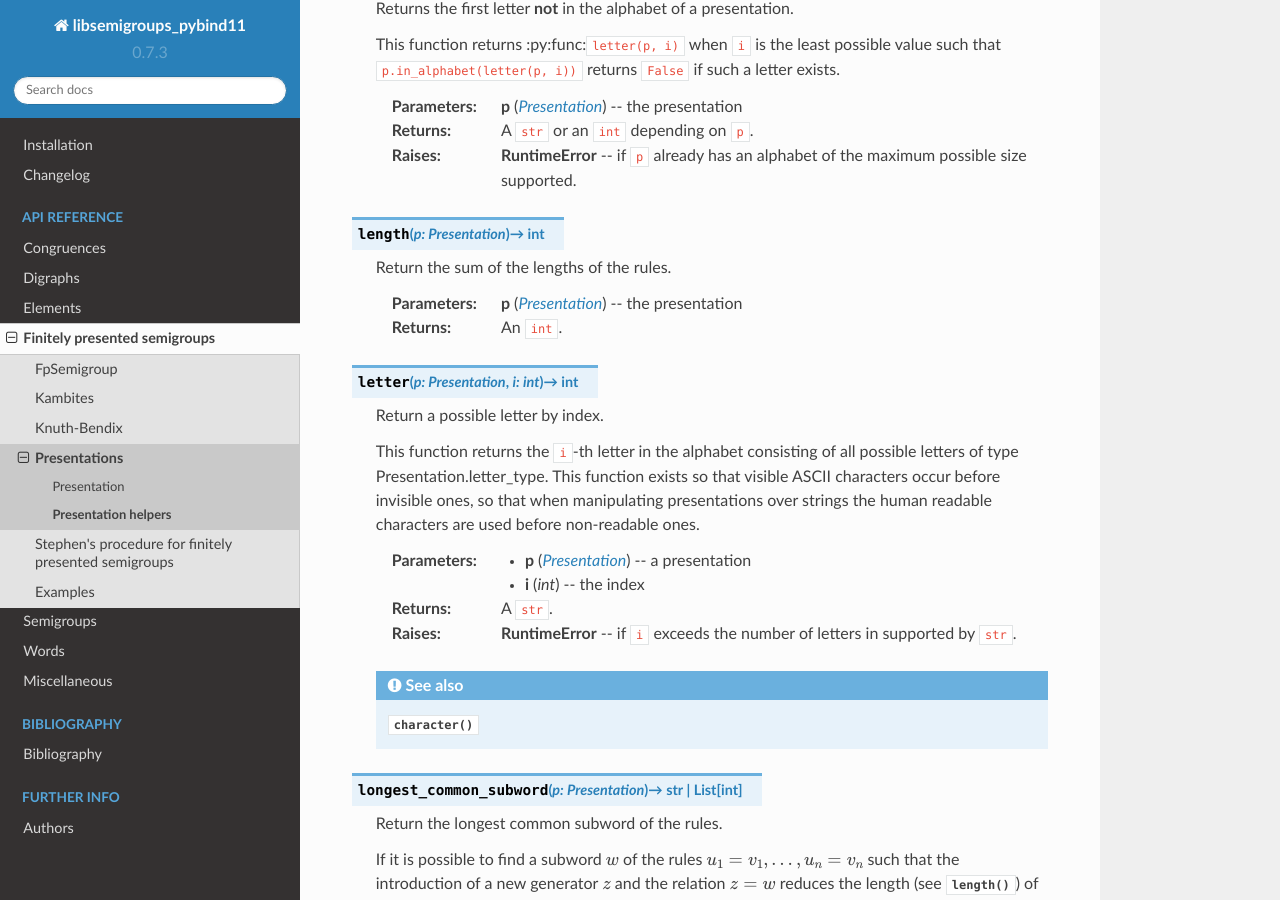
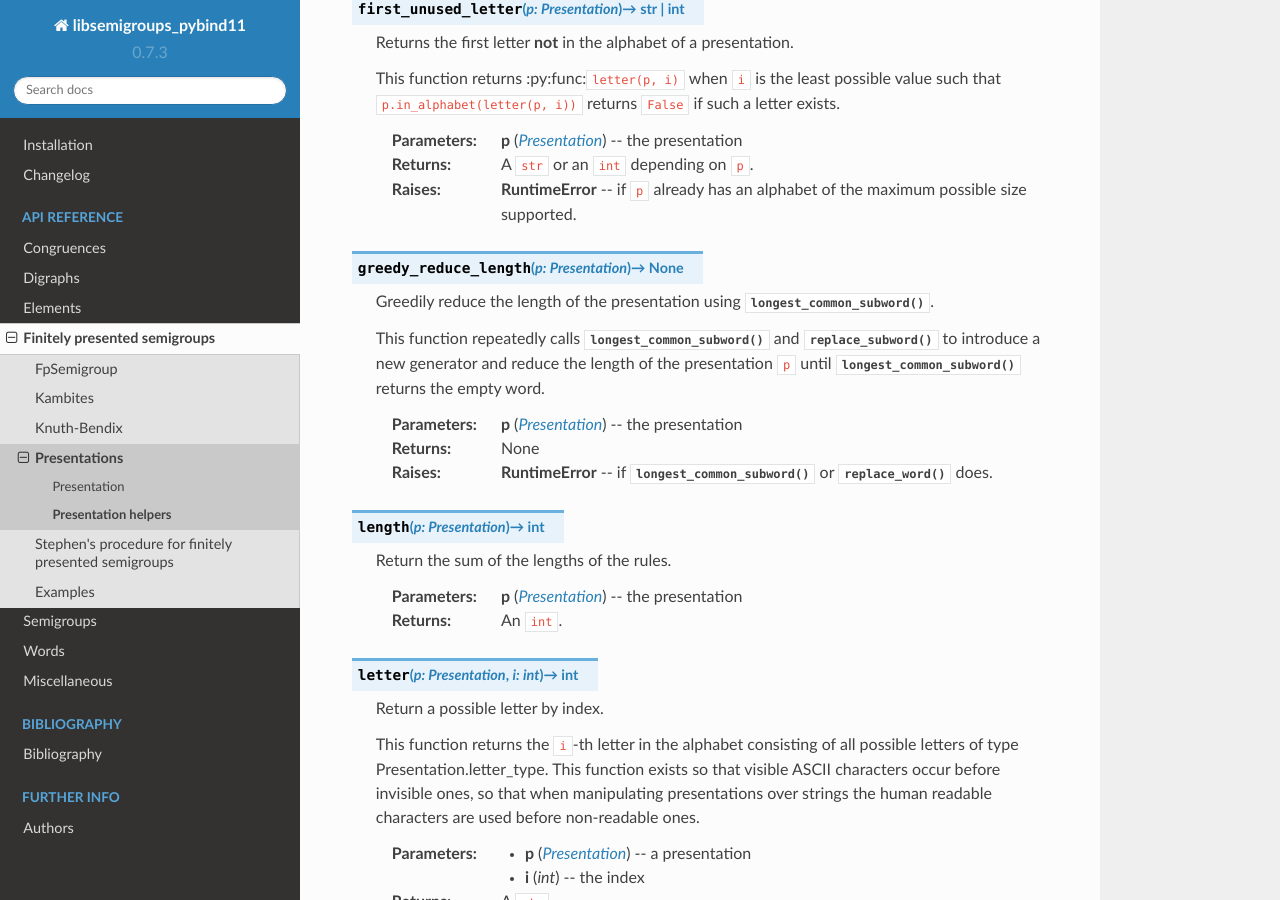
Before and after one commit to libsemigroups/libsemigroups_pybind11, a Sphinx documentation site: the page built from docs/source/presentations/present-helpers.rst, in a window 1280 px wide and 900 px high, scrolled down 4527 px. Built offline with Sphinx 7.4.7 and the Read the Docs theme 2.0.0, drawn with Linux system fonts in a browser that asks for light colours; pages that are not in the unit, such as notebooks, are missing from menus; some of the changed text lies outside the part shown.

Commit message:
present: add support for greedy_reduce_length

```diff
--- a/docs/source/presentations/present-helpers.rst
+++ b/docs/source/presentations/present-helpers.rst
@@ -49,6 +49,10 @@ Contents
 
    * - :py:func:`first_unused_letter`
      - Return a possible character by index.
+
+   * - :py:func:`greedy_reduce_length`
+     - Greedily reduce the length of the presentation using
+       :py:func:`longest_common_subword`.
 
    * - :py:func:`length`
      - Return the sum of the lengths of the rules.
@@ -318,6 +322,25 @@ Full API
 
    :raises RuntimeError:
      if ``p`` already has an alphabet of the maximum possible size supported.
+
+
+.. py:function:: greedy_reduce_length(p: Presentation) -> None
+
+   Greedily reduce the length of the presentation using
+   :py:func:`longest_common_subword`.
+
+   This function repeatedly calls :py:func:`longest_common_subword` and
+   :py:func:`replace_subword` to introduce a new generator and reduce the
+   length of the presentation ``p`` until :py:func:`longest_common_subword`
+   returns the empty word.
+
+   :param p: the presentation
+   :type p: Presentation
+
+   :returns: None
+
+   :raises RuntimeError:
+     if :py:func:`longest_common_subword` or :py:func:`replace_word` does.
 
 
 .. py:function:: length(p: Presentation) -> int
@@ -602,6 +625,7 @@ Full API
 
    :returns: None
 
+
 .. py:function:: reverse(p: Presentation) -> None
 
    Reverse every rule.
@@ -610,6 +634,7 @@ Full API
    :type p: Presentation
 
    :returns: None
+
 
 .. py:function:: sort_each_rule(p: Presentation) -> None
 
@@ -621,6 +646,7 @@ Full API
 
    :returns: None
 
+
 .. py:function:: sort_rules(p: Presentation) -> None
 
    Sort the rules :math:`u_1 = v_1, \ldots, u_n = v_n` so that
```
Also changed, not shown: 3 other files.
